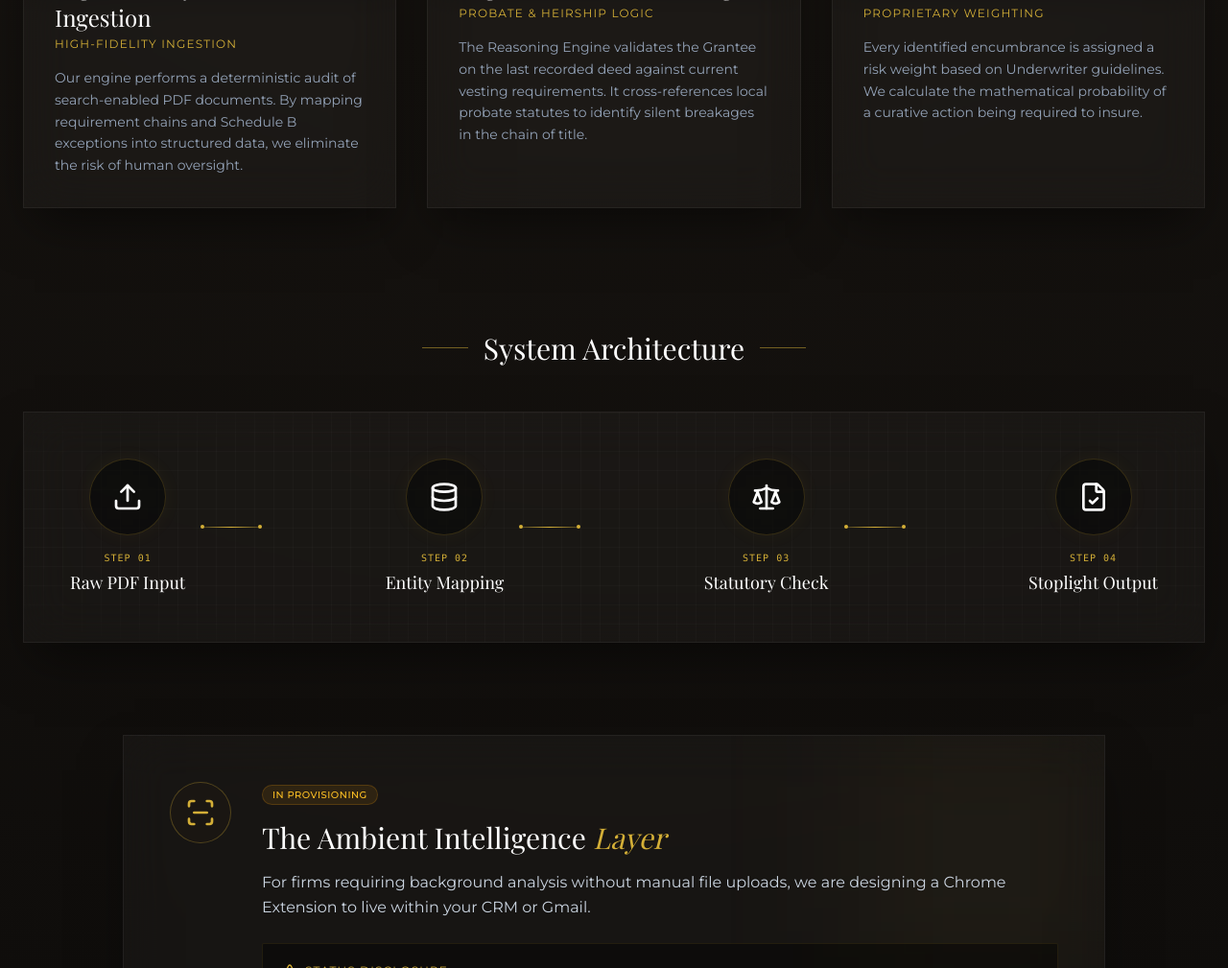
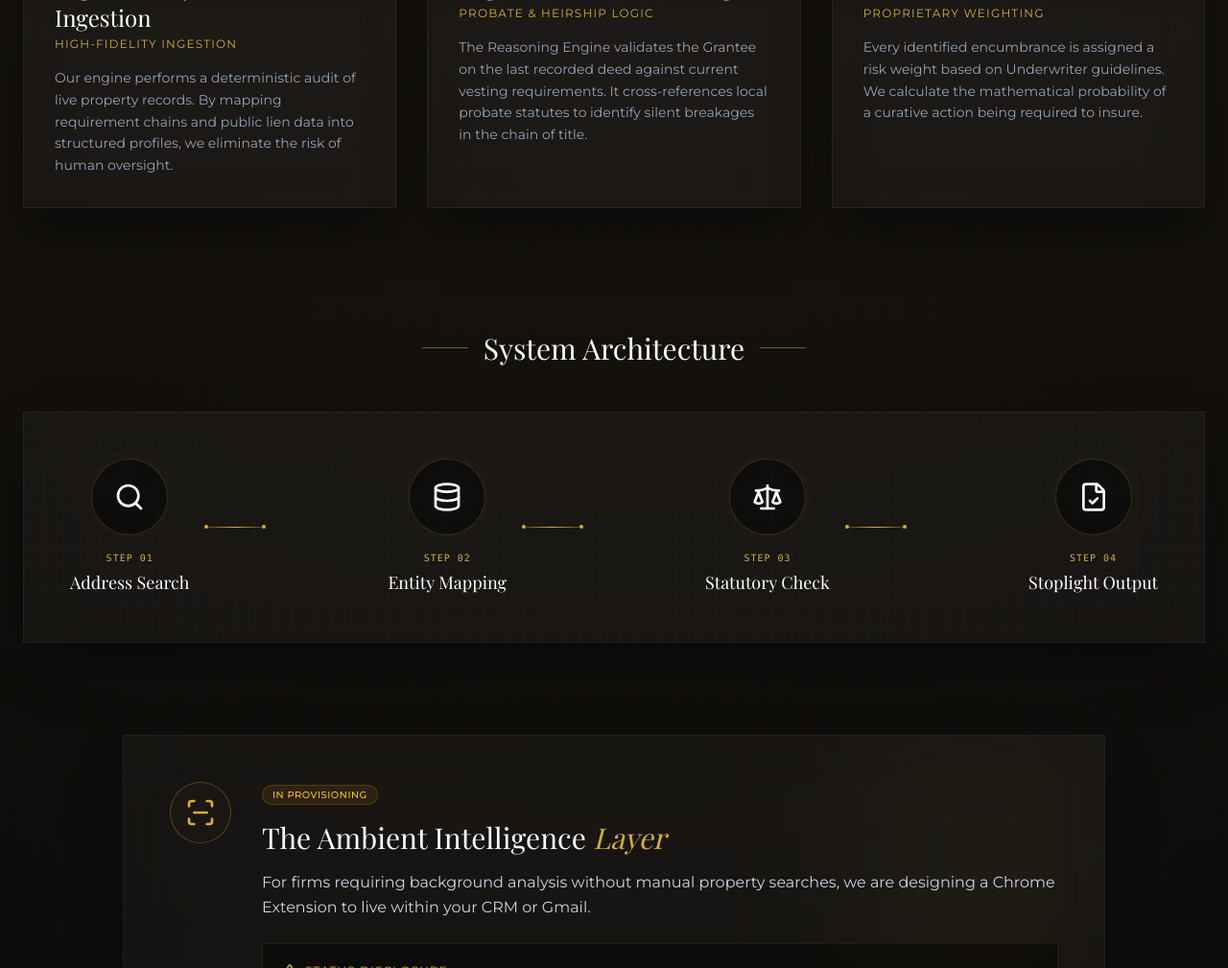
Before and after one commit to zaraiecastillo/titleguard-pro, a Next.js app: page /intelligence in a window 1280 px wide. Shown: the part 825-1834 px from the top of the page at 96% size. Built offline with nearby package versions, Linux system fonts and the light colour scheme; a web font is replaced by a local one.

Commit message:
feat(marketing): update intelligence page for day 1 address search narrative

```diff
--- a/src/app/intelligence/page.tsx
+++ b/src/app/intelligence/page.tsx
@@ -1,7 +1,7 @@
 "use client";
 
 import { Navbar } from "@/components/Navbar";
-import { Upload, Cpu, FileCheck, ScanLine, Database, Scale, ArrowRight, ShieldAlert, Check, TriangleAlert, CircleX, Handshake } from "lucide-react";
+import { Search, Cpu, FileCheck, ScanLine, Database, Scale, ArrowRight, ShieldAlert, Check, TriangleAlert, CircleX, Handshake } from "lucide-react";
 import { motion, useScroll, useTransform } from "framer-motion";
 import { useRef } from "react";
 import { JurisdictionalLogicTabs } from "@/components/intelligence/JurisdictionalLogicTabs";
@@ -20,7 +20,7 @@ export default function IntelligencePage() {
             icon: ScanLine,
             title: "High-Fidelity Textual Ingestion",
             subtitle: "High-Fidelity Ingestion",
-            description: "Our engine performs a deterministic audit of search-enabled PDF documents. By mapping requirement chains and Schedule B exceptions into structured data, we eliminate the risk of human oversight.",
+            description: "Our engine performs a deterministic audit of live property records. By mapping requirement chains and public lien data into structured profiles, we eliminate the risk of human oversight.",
         },
         {
             icon: Scale,
@@ -37,7 +37,7 @@ export default function IntelligencePage() {
     ];
 
     const pipeline = [
-        { label: "Raw PDF Input", icon: Upload },
+        { label: "Address Search", icon: Search },
         { label: "Entity Mapping", icon: Database },
         { label: "Statutory Check", icon: Scale },
         { label: "Stoplight Output", icon: FileCheck },
@@ -194,7 +194,7 @@ export default function IntelligencePage() {
                                     The Ambient Intelligence <span className="text-[#D4AF37] italic">Layer</span>
                                 </h3>
                                 <p className="text-slate-300 font-sans leading-relaxed mb-6">
-                                    For firms requiring background analysis without manual file uploads, we are designing a Chrome Extension to live within your CRM or Gmail.
+                                    For firms requiring background analysis without manual property searches, we are designing a Chrome Extension to live within your CRM or Gmail.
                                 </p>
 
                                 <div className="bg-black/40 border border-[#D4AF37]/10 p-5 rounded-sm">
```
